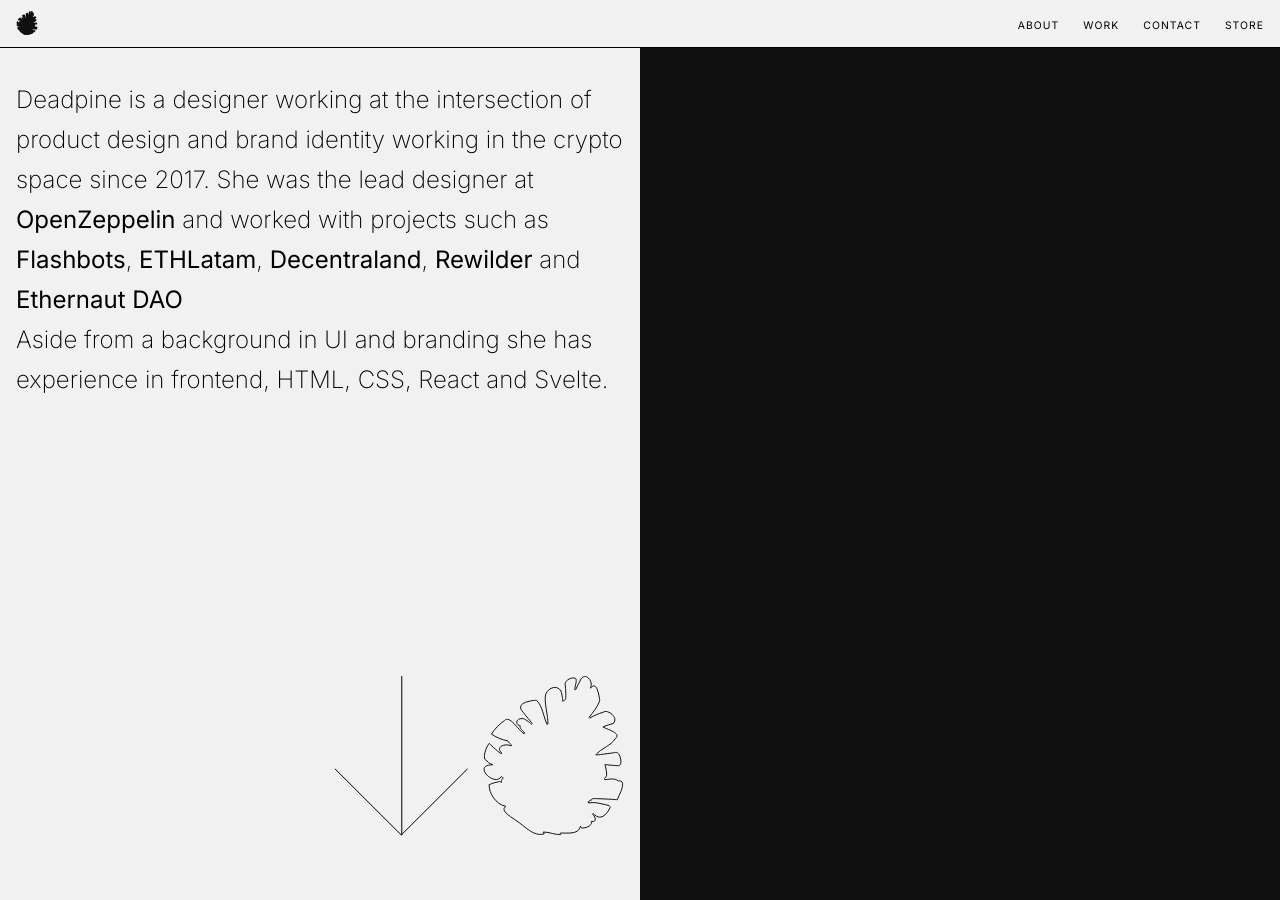
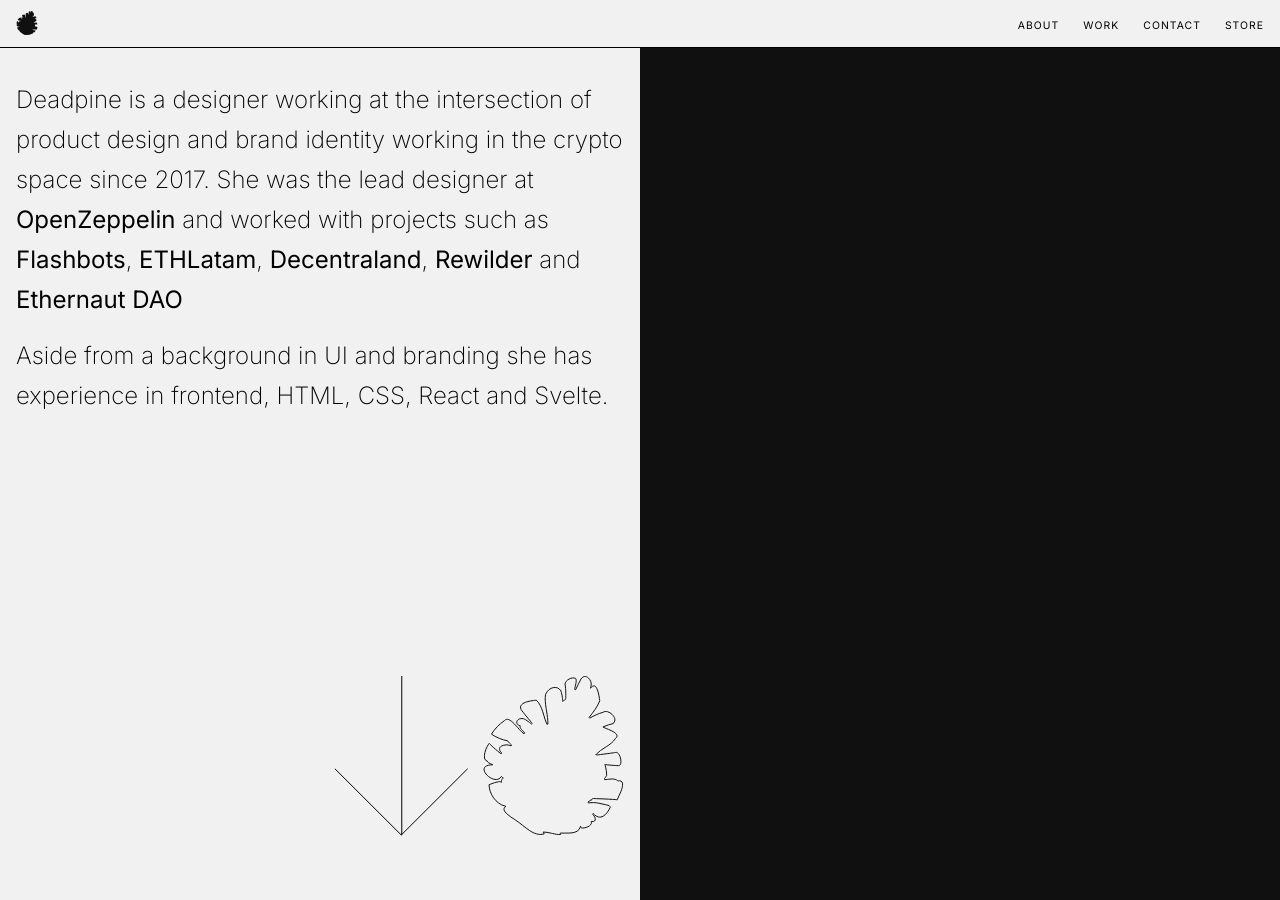
Before and after one commit to deadpine/deadpine.xyz, a Jekyll site: the page built from index.md, in a window 1280 px wide and 900 px high. Built offline with Jekyll 4.4.1, drawn with Linux system fonts in a browser that asks for light colours; some web fonts are replaced.

Commit message:
fix padding

```diff
--- a/css/style.css
+++ b/css/style.css
@@ -106,6 +106,7 @@
   font-size: 1.5rem;
   line-height: 2.5rem;
   font-weight: 200;
+  padding-bottom: 1rem;
 }
 section#about img {
   margin-left: auto;
@@ -248,7 +249,6 @@
     font-size: 1.25rem;
     line-height: 2.25rem;
     padding-right: 0;
-    padding-bottom: 1rem;
   }
   .uppercase {
     font-size: .7rem;
```
